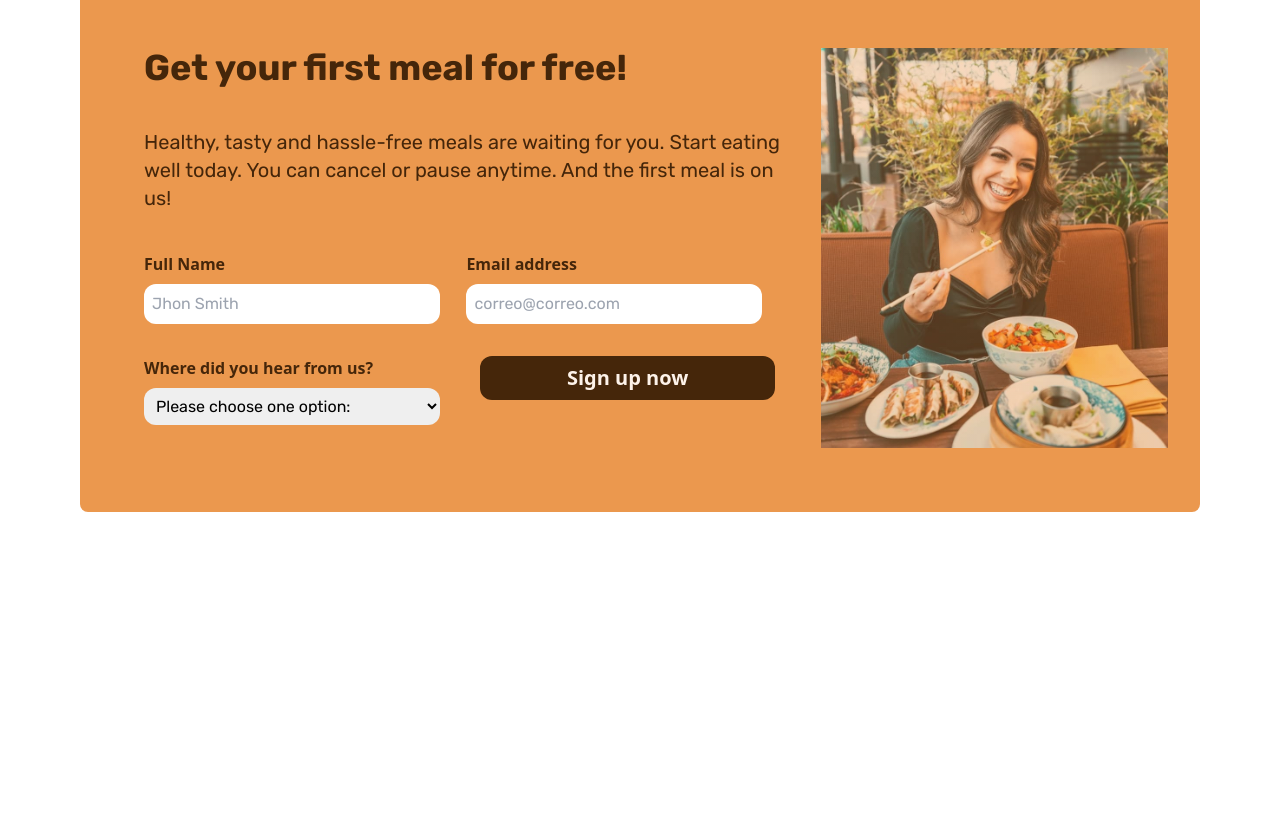
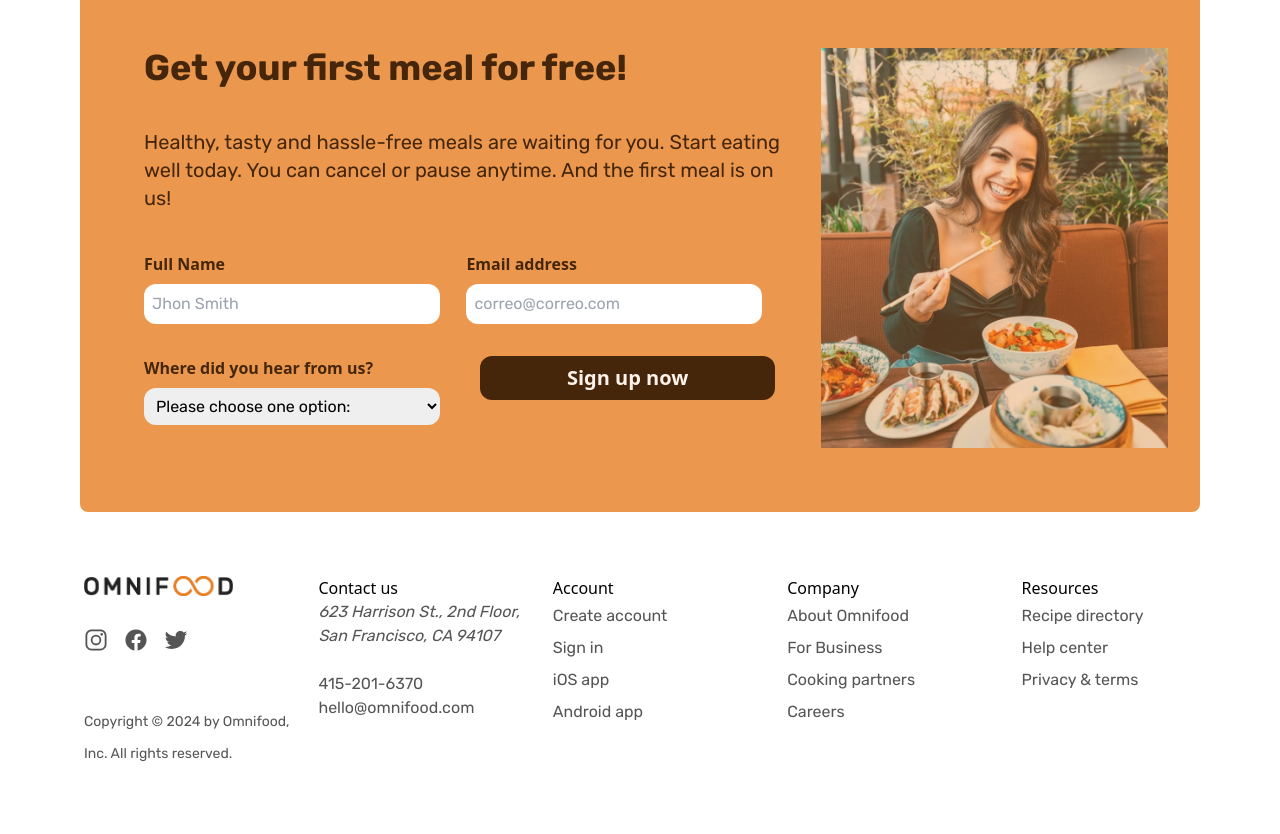
Before and after one commit to jeissonsp/webPageFood, a website: page src/index.html in a window 1280 px wide. Shown: the part 5533-6367 px from the top of the page. Before the commit the page ends 6045 px from the top, so only its background shows below. Drawn offline with nearby package versions, Linux system fonts and the light colour scheme.

Commit message:
footer terminado

```diff
--- a/src/index.html
+++ b/src/index.html
@@ -482,9 +482,9 @@
         <h1 class="titulo-principal8">
           Get your first meal for free!
         </h1>
-        <p class="texto-octava-sec">Healthy, tasty and hassle-free meals are waiting for you. Start eating well today. You
+        <p class="texto-octava-sec">Healthy, tasty and hassle-free meals are waiting for you. Start eating well today.
+          You
           can cancel or pause anytime. And the first meal is on us!</p>
-
         <form action="cta" class="grid grid-cols-2">
           <div class="mb-8">
             <label class="texto-label " for="name" id="name">Full Name</label>
@@ -492,7 +492,8 @@
           </div>
           <div>
             <label class="texto-label" for="name" id="name">Email address</label>
-            <input class="textField-octava-sec" type="email" name="email" value="" placeholder="correo@correo.com" id="">
+            <input class="textField-octava-sec" type="email" name="email" value="" placeholder="correo@correo.com"
+              id="">
           </div>
           <div>
             <label class="texto-label" for="name" id="name">Where did you hear from us?</label>
@@ -509,16 +510,66 @@
             <button class="btn-cafe-seccion8">Sign up now</button>
           </div>
         </form>
-
       </div>
-      <div
-              class="cta-img-box"
-              role="img"
-              aria-label="Woman enjoying food"
-            ></div>
+      <div class="cta-img-box" role="img" aria-label="Woman enjoying food"></div>
     </div>
   </section>
 
+  <footer class="novena-seccion">
+    <div class="seccion9 ">
+      <div class="sec01">
+        <img src="../img/omnifood-logo.png" alt="logo" class="logo-omnifood">
+        <ul class="social-links">
+          <li>
+            <a class="footer-link" href="#"><ion-icon class="social-icon" name="logo-instagram"></ion-icon></a>
+          </li>
+          <li>
+            <a class="footer-link" href="#"><ion-icon class="social-icon" name="logo-facebook"></ion-icon></a>
+          </li>
+          <li>
+            <a class="footer-link" href="#"><ion-icon class="social-icon" name="logo-twitter"></ion-icon></a>
+          </li>
+        </ul>
+
+        <p class="texto-items-peq">Copyright © 2024 by Omnifood, Inc. All rights reserved.</p>
+      </div>
+      <div class="sec02">
+        <p class="titulo-footer">Contact us</p>
+        <address class="texto-items mb-6">
+          623 Harrison St., 2nd Floor, San Francisco, CA 94107
+        </address>
+        <p class="texto-items">415-201-6370</p>
+        <p class="texto-items">hello@omnifood.com</p>
+      </div>
+      <div>
+        <p class="titulo-footer">Account</p>
+        <ul>
+          <li><a class="texto-items-footer" href="#">Create account</a></li>
+          <li><a class="texto-items-footer" href="#">Sign in</a></li>
+          <li><a class="texto-items-footer" href="#">iOS app</a></li>
+          <li><a class="texto-items-footer" href="#">Android app</a></li>
+        </ul>
+      </div>
+      <div>
+        <p class="titulo-footer">Company</p>
+        <ul>
+          <li><a class="texto-items-footer" href="#">About Omnifood</a></li>
+          <li><a class="texto-items-footer" href="#">For Business</a></li>
+          <li><a class="texto-items-footer" href="#">Cooking partners</a></li>
+          <li><a class="texto-items-footer" href="#">Careers</a></li>
+        </ul>
+      </div>
+      <div>
+        <p class="titulo-footer">Resources</p>
+        <ul>
+          <li><a class="texto-items-footer" href="#">Recipe directory</a></li>
+          <li><a class="texto-items-footer" href="#">Help center</a></li>
+          <li><a class="texto-items-footer" href="#">Privacy & terms</a></li>
+        </ul>
+      </div>
+    </div>
+
+  </footer>
 </body>
 
 </html>
--- a/src/input.css
+++ b/src/input.css
@@ -727,6 +727,64 @@
 
   /*footer seccion*/
 
+  .novena-seccion{
+    @apply
+      block
+      mx-auto
+      w-full
+      p-16
+      ml-5
+      mr-20
+      rounded-lg
+      ;
+  }
+  .seccion9{
+    @apply
+    grid
+    grid-cols-5
+    gap-5
+  }
+  .social-links{
+    @apply
+    flex
+    gap-4
+    mx-auto
+    mt-8
+    mb-12
+    ;
+  }
+  .social-icon{
+    @apply
+    size-6
+    text-gris-texto
+    ;
+  }
+  .texto-items-peq{
+    @apply
+    text-gris-texto
+      text-sm
+      font-Rubik
+      text-left
+      leading-8
+    ;
+  }
+  .texto-items{
+    @apply
+    text-gris-texto
+      text-base
+      font-Rubik
+      text-left
+    ;
+  }
+  .texto-items-footer{
+    @apply
+    text-gris-texto
+    text-base
+    font-Rubik
+    text-left
+    leading-8
+    ;
+  }
 
 
 }
```
Also changed, not shown: src/output.css.
